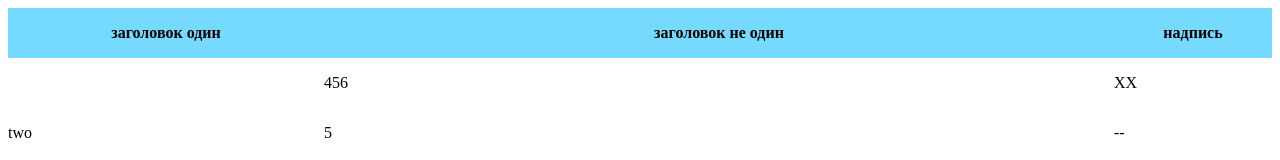
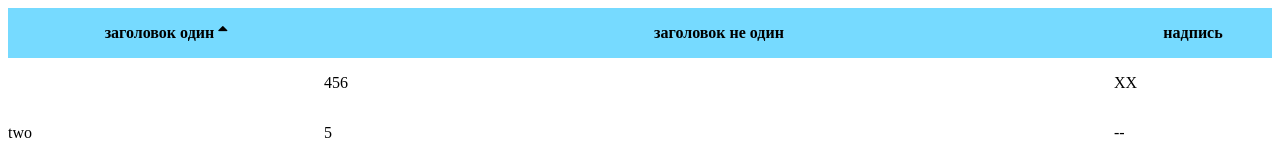
Before and after one commit to AliaksandrZahorski/test2, a React (Create React App) app: page / in a window 1280 px wide. Both pictures are taken after a click on the element "заголовок один". Shown: the top 160 px of the page. Built offline with nearby package versions, Linux system fonts and the light colour scheme.

Commit message:
add fa-fa icon for visualisation of Sort direction

```diff
--- a/package.json
+++ b/package.json
@@ -5,6 +5,7 @@
   "dependencies": {
     "babel-plugin-emotion": "^8.0.4",
     "emotion": "^8.0.5",
+    "font-awesome": "^4.7.0",
     "lodash": "^4.17.4",
     "react": "^15.6.2",
     "react-collapse": "^4.0.3",
--- a/src/Table.jsx
+++ b/src/Table.jsx
@@ -1,6 +1,7 @@
 import React, { Component } from 'react';
 import { css } from 'emotion';
 import  _ from 'lodash';
+import 'font-awesome/css/font-awesome.min.css';
 
 import TableBody from './TableBody';
 
@@ -63,7 +64,18 @@ class Table extends Component {
         );
       };
       return (
-        <div className={header_element} key={h.name} onClick={onClick} > {locale[h.name]} </div>
+        <div className={header_element} key={h.name} onClick={onClick} >
+          {locale[h.name]}
+          {this.state.name === h.name ?
+            (this.state.rev ?
+              <i className="fa fa-sort-asc"></i>
+              :
+              <i className="fa fa-sort-desc"></i>
+            )
+            :
+            null
+          }
+        </div>
       );
     });
 
```
Also changed, not shown: 1 other file (tests, documents, lock files or other folders).
